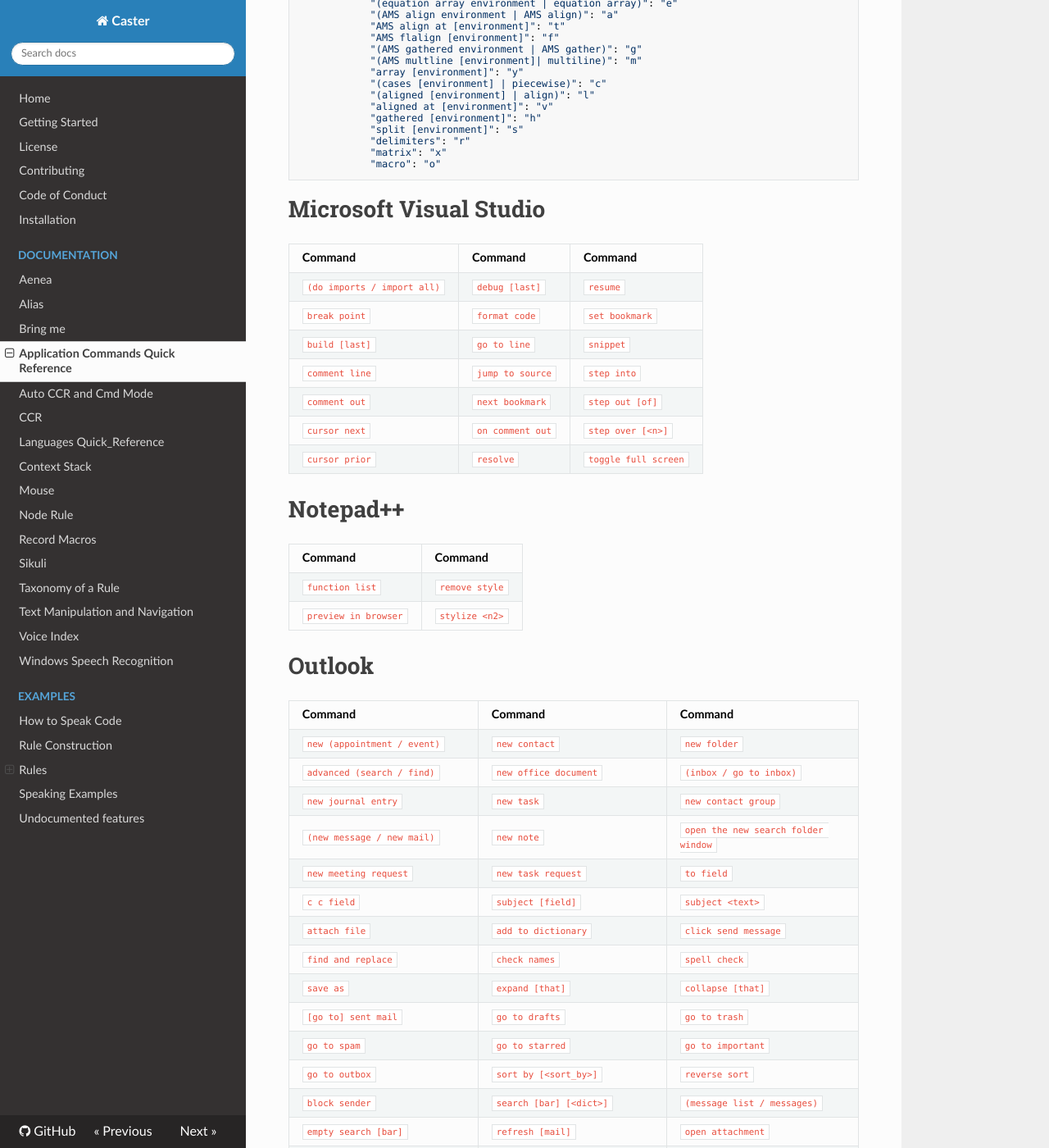
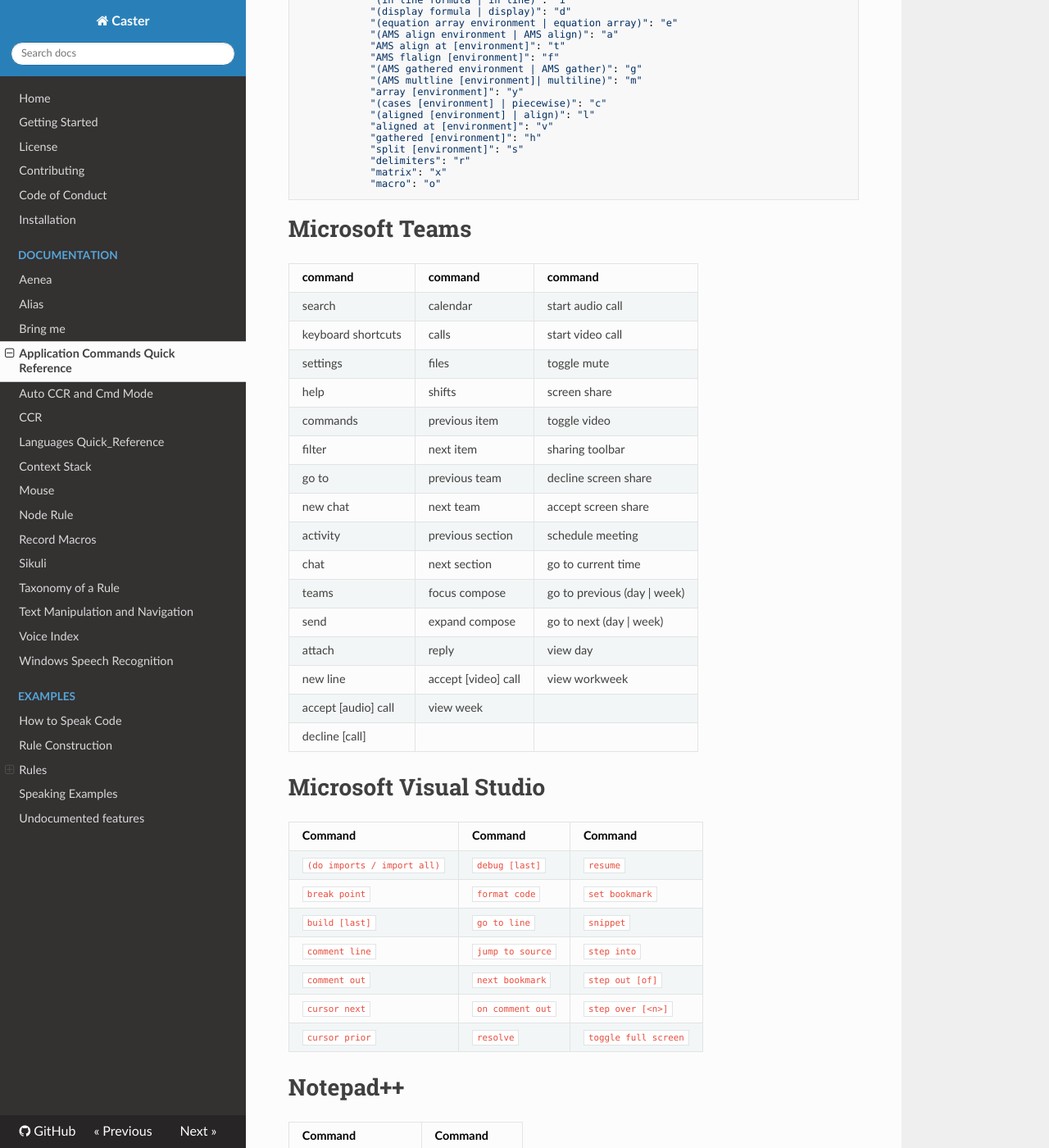
Before and after one commit to dictation-toolbox/Caster, an MkDocs documentation site: the page built from docs/readthedocs/Application_Commands_Quick_Reference.md, in a window 1280 px wide and 1400 px high, scrolled down 13936 px. Shown: the whole window at 82% size. Built offline with MkDocs 1.6.1, drawn with Linux system fonts in a browser that asks for light colours; nearby versions of some CDN libraries; comment, search, counter and statistics services are not loaded; some of the changed text lies outside the part shown.

Commit message:
Added Microsoft Teams to doc and unit test

````diff
--- a/docs/readthedocs/Application_Commands_Quick_Reference.md
+++ b/docs/readthedocs/Application_Commands_Quick_Reference.md
@@ -24,6 +24,7 @@ The application name is followed by a pronunciation to `enable` or `disable` and
 - [Jetbrains](#jetbrains) - jet brains
 - [KDiff3](#kdiff3) - K diff
 - [lyx](#lyx) - lyx
+- [Microsoft Teams](#microsoft-teams) - microsoft teams
 - [Microsoft Visual Studio](#microsoft-visual-studio) - microsoft visual studio
 - [Notepad++](#notepad) - notepad plus plus
 - [Outlook](#outlook) - outlook
@@ -438,6 +439,27 @@ Same Commands as [Git Bash](#git-bash)
             "macro": "o"
 ```
 
+# Microsoft Teams
+
+| command               | command               | command                        |
+|-----------------------|-----------------------|--------------------------------|
+| search                | calendar              | start audio call               |
+| keyboard shortcuts    | calls                 | start video call               |
+| settings              | files                 | toggle mute                    |
+| help                  | shifts                | screen share                   |
+| commands              | previous item         | toggle video                   |
+| filter                | next item             | sharing toolbar                |
+| go to                 | previous team         | decline screen share           |
+| new chat              | next team             | accept screen share            |
+| activity              | previous section      | schedule meeting               |
+| chat                  | next section          | go to current time             |
+| teams                 | focus compose         | go to previous \(day \| week\) |
+| send                  | expand compose        | go to next \(day \| week\)     |
+| attach                | reply                 | view day                       |
+| new line              | accept \[video\] call | view workweek                  |
+| accept \[audio\] call | view week             |
+| decline \[call\]      |
+
 # Microsoft Visual Studio
 
 | Command                     | Command          | Command              |
````
Also changed, not shown: docs/README.md (+3 -2 lines), 1 other file.
